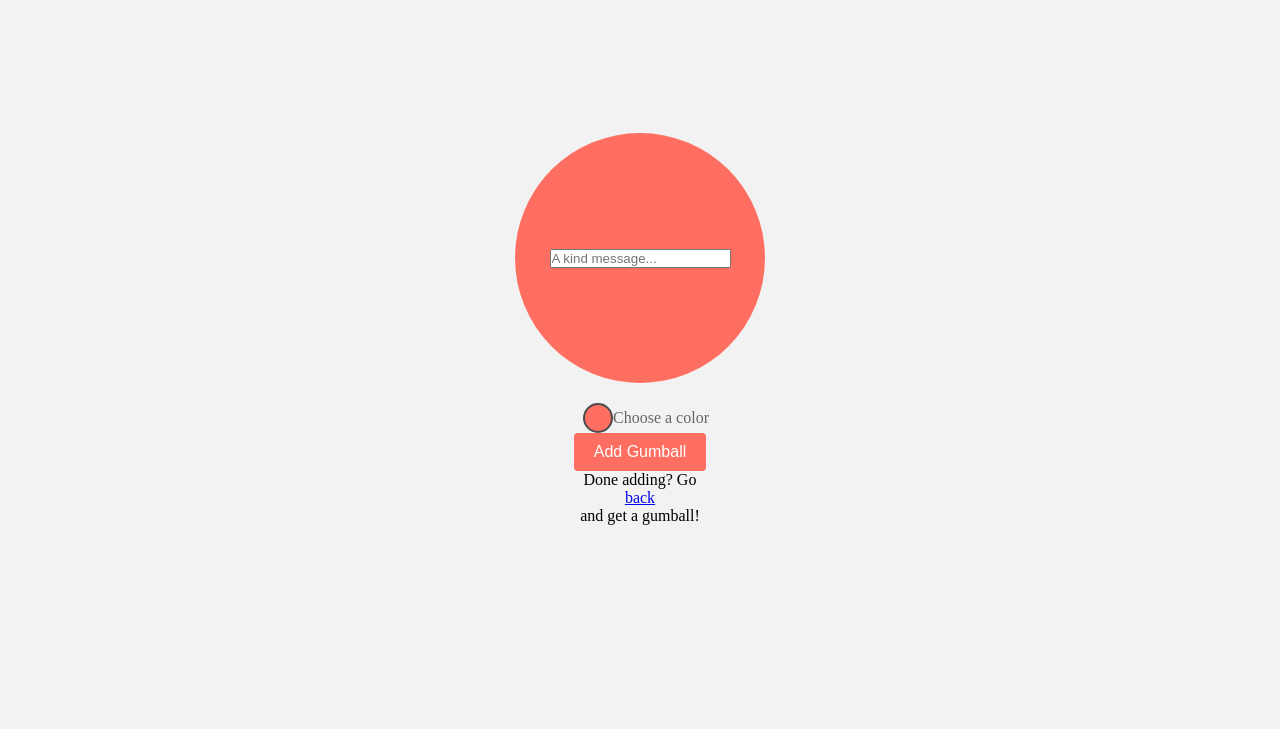
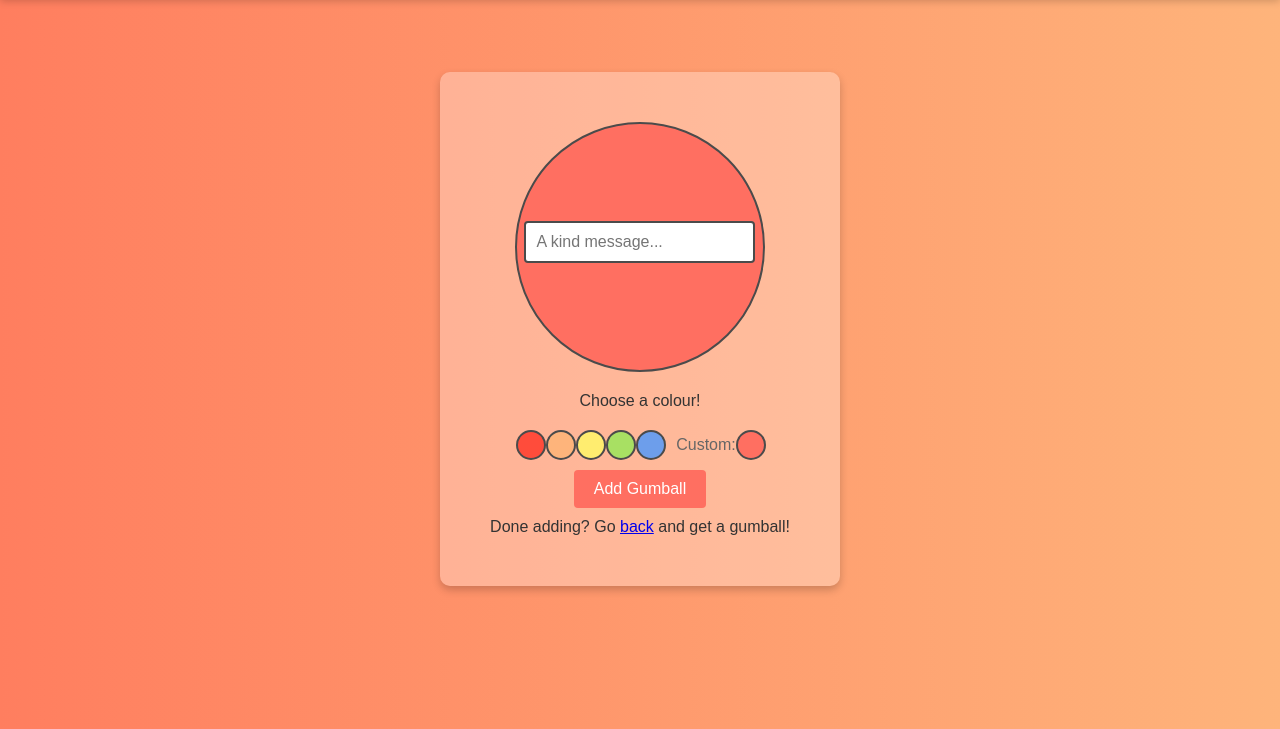
Before and after one commit to ekqiu/agumballofkindness, a website: page add.html in a window 1280 px wide. Shown: the part 71-800 px from the top of the page. Drawn offline with Linux system fonts and the light colour scheme.

Commit message:
beautified page, default colors added

```diff
--- a/add.html
+++ b/add.html
@@ -2,26 +2,41 @@
 <html>
 
 <head>
-    <title>Gumball of Kindness</title>
+    <title>#agumballofkindness</title>
     <link rel="stylesheet" href="styles.css">
 </head>
 
 <body>
+    <header>
+        <nav>
+            <h1>#agumballofkindness</h1>
+            <ul>
+                <li><a href="index.html">Home</a></li>
+                <li><a href="add.html"><b>Add</b></a></li>
+            </ul>
+        </nav>
+    </header>
     <div class="container">
         <form id="add-gumball-form">
             <div class="gumball" id="gumball">
                 <input id="message" type="text" name="message" placeholder="A kind message..." required>
             </div>
+            <div>Choose a colour!</div>
             <div class="color-picker">
                 <input type="color" id="color-input" value="#ff6f61">
+                <div class="set-red" id="set-red"></div>
+                <div class="set-orange" id="set-orange"></div>
+                <div class="set-yellow" id="set-yellow"></div>
+                <div class="set-green" id="set-green"></div>
+                <div class="set-blue" id="set-blue"></div>
                 <label for="color-input" class="center">
-                    <div class="custom-picker" id="custom-picker"></div>
-                    <div>Choose a color</div>
+                <div>Custom: </div><div class="custom-picker" id="custom-picker"></div>
+
                 </label>
             </div>
             <button type="submit">Add Gumball</button>
         </form>
-        Done adding? Go <a href="index.html">back</a> and get a gumball!
+        <div>Done adding? Go <a href="index.html">back</a> and get a gumball!</div>
         <script src="add.js"></script>
     </div>
 </body>
--- a/add.js
+++ b/add.js
@@ -18,6 +18,31 @@ document.getElementById("color-input").addEventListener("change", (e) => {
   document.getElementById("gumball").style.backgroundColor = color;
 });
 
+document.getElementById("set-red").addEventListener("click", () => {
+  let color = "#ff4c3b";
+  document.getElementById("gumball").style.backgroundColor = color;
+});
+
+document.getElementById("set-orange").addEventListener("click", () => {
+  let color = "#feb47b";
+  document.getElementById("gumball").style.backgroundColor = color;
+});
+
+document.getElementById("set-yellow").addEventListener("click", () => {
+  let color = "#ffed6f";
+  document.getElementById("gumball").style.backgroundColor = color;
+});
+
+document.getElementById("set-green").addEventListener("click", () => {
+  let color = "#a8e063";
+  document.getElementById("gumball").style.backgroundColor = color;
+});
+
+document.getElementById("set-blue").addEventListener("click", () => {
+  let color = "#6d9eeb";
+  document.getElementById("gumball").style.backgroundColor = color;
+});
+
 document.getElementById("color-input").addEventListener("change", function () {
   document.getElementById("custom-picker").style.backgroundColor = this.value;
 });
--- a/server.js
+++ b/server.js
@@ -7,9 +7,9 @@ app.use(cors());
 app.use(express.json());
 
 let gumballs = [
-  { message: "You've got this! Don't give up!", color: "#fff" },
-  { message: "You're doing great! Keep going!", color: "#fff" },
-  { message: "You're amazing! Keep it up!", color: "#fff" },
+  { message: "You've got this! Don't give up!", color: "#fd8a08" },
+  { message: "You're doing great! Keep going!", color: "#c747eb" },
+  { message: "You're amazing! Keep it up!", color: "#1ee6a3" },
 ];
 
 app.post("/add-gumball", (req, res) => {
--- a/styles.css
+++ b/styles.css
@@ -5,18 +5,27 @@
     box-sizing: border-box;
 }
 
-/* Set a nice background color */
 body {
-    background-color: #f2f2f2;
-}
-
-/* Add some padding and center the content */
-.container {
-    padding: 20px;
+    background: linear-gradient(to right, #ff7e5f, #feb47b);
+    font-family: Arial, sans-serif;
+    color: #333;
+    margin: 0;
+    padding: 0;
     display: flex;
     justify-content: center;
     align-items: center;
     height: 100vh;
+}
+
+.container {
+    text-align: center;
+    background: rgba(255, 255, 255, 0.3);
+    padding: 50px;
+    border-radius: 10px;
+    box-shadow: 0 4px 8px rgba(0, 0, 0, 0.2);
+    display: flex;
+    justify-content: center;
+    align-items: center;
     flex-direction: column;
 }
 
@@ -27,6 +36,7 @@ button {
     padding: 10px 20px;
     border: none;
     border-radius: 4px;
+    margin: 10px;
     font-size: 16px;
     cursor: pointer;
     transition: background-color 0.3s ease;
@@ -41,7 +51,6 @@ h1 {
     font-size: 24px;
     font-weight: bold;
     color: #333;
-    margin-bottom: 20px;
 }
 
 p {
@@ -54,11 +63,13 @@ p {
     width: 250px;
     height: 250px;
     border-radius: 50%;
+    margin-bottom: 20px;
     background-color: #ff6f61;
     display: flex;
     justify-content: center;
     align-items: center;
     flex-direction: column;
+    border: 2px solid #4b4b4b;
 }
 
 form {
@@ -97,8 +108,101 @@ form {
     background-color: #ff6f61;
 }
 
+.set-red {
+    width: 30px;
+    height: 30px;
+    border: 2px solid #4b4b4b;
+    border-radius: 50%;
+    cursor: pointer;
+    outline: none;
+    background-color: #ff4c3b;
+}
+
+.set-orange {
+    width: 30px;
+    height: 30px;
+    border: 2px solid #4b4b4b;
+    border-radius: 50%;
+    cursor: pointer;
+    outline: none;
+    background-color: #feb47b;
+}
+
+.set-yellow {
+    width: 30px;
+    height: 30px;
+    border: 2px solid #4b4b4b;
+    border-radius: 50%;
+    cursor: pointer;
+    outline: none;
+    background-color: #ffed6f;
+}
+
+.set-green {
+    width: 30px;
+    height: 30px;
+    border: 2px solid #4b4b4b;
+    border-radius: 50%;
+    cursor: pointer;
+    outline: none;
+    background-color: #a8e063;
+}
+
+.set-blue {
+    width: 30px;
+    height: 30px;
+    border: 2px solid #4b4b4b;
+    border-radius: 50%;
+    cursor: pointer;
+    outline: none;
+    background-color: #6d9eeb;
+}
+
 .color-picker label {
     margin-left: 10px;
     font-size: 16px;
     color: #666;
 }
+
+header {
+    position: fixed;
+    top: 0;
+    left: 0;
+    width: 100%;
+    background: rgba(255, 255, 255, 0.5);
+    padding: 20px;
+    box-shadow: 0 4px 8px rgba(0, 0, 0, 0.2);
+    z-index: 1000;
+}
+
+nav {
+    display: flex;
+    justify-content: space-between;
+    align-items: center;
+    text-align: center;
+}
+
+nav li {
+    display: inline;
+    margin-right: 20px;
+}
+
+nav a {
+    text-decoration: none;
+    color: #333;
+    font-size: 16px;
+}
+
+nav a:hover {
+    color: #ff6f61;
+}
+
+input[type="text"] {
+    padding: 10px;
+    border: 2px solid #4b4b4b;
+    border-radius: 4px;
+    outline: none;
+    font-size: 16px;
+    color: #333;
+    margin-bottom: 10px;
+}
```
Also changed, not shown: index.html (+12 -3 lines).
